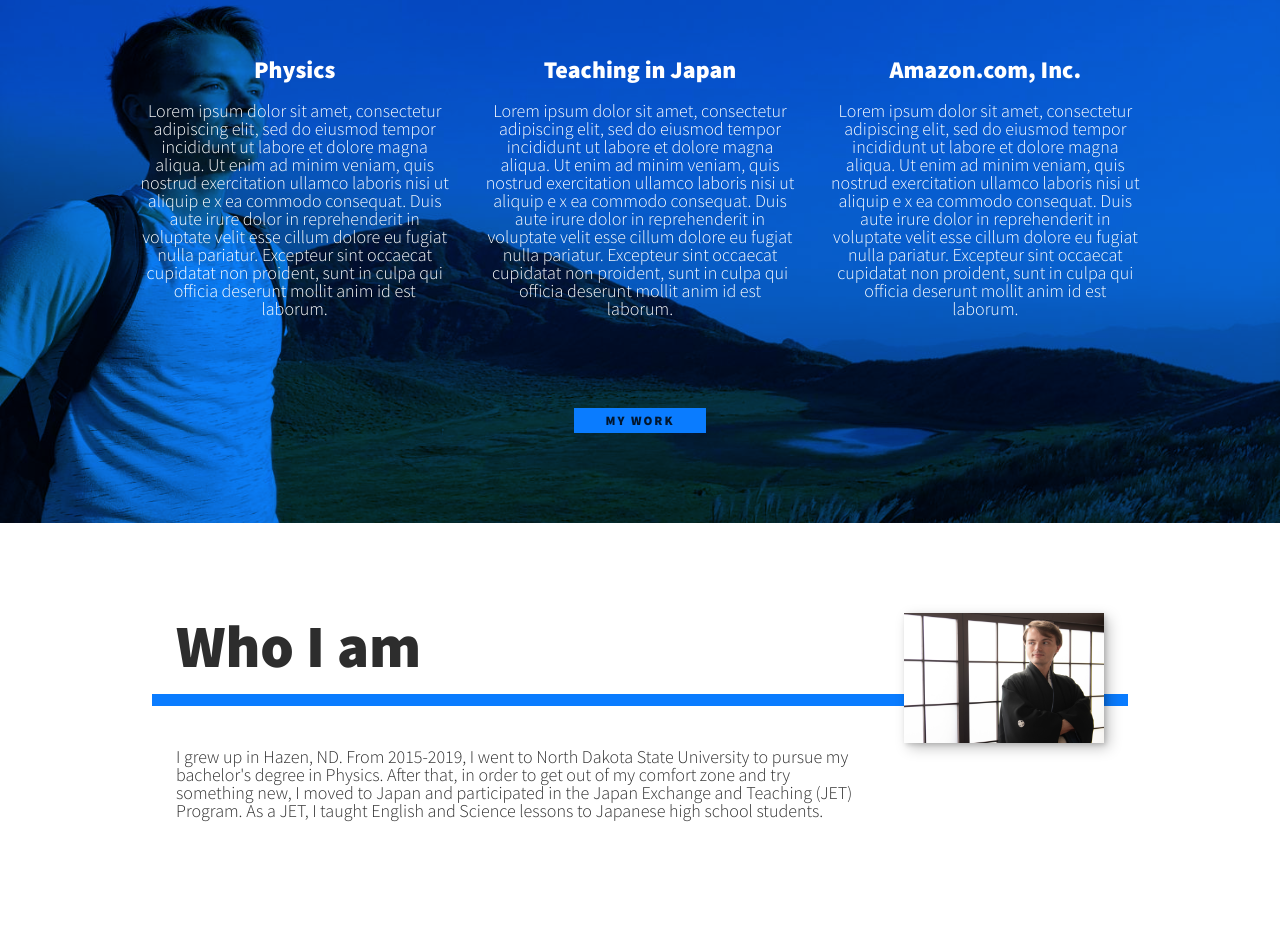
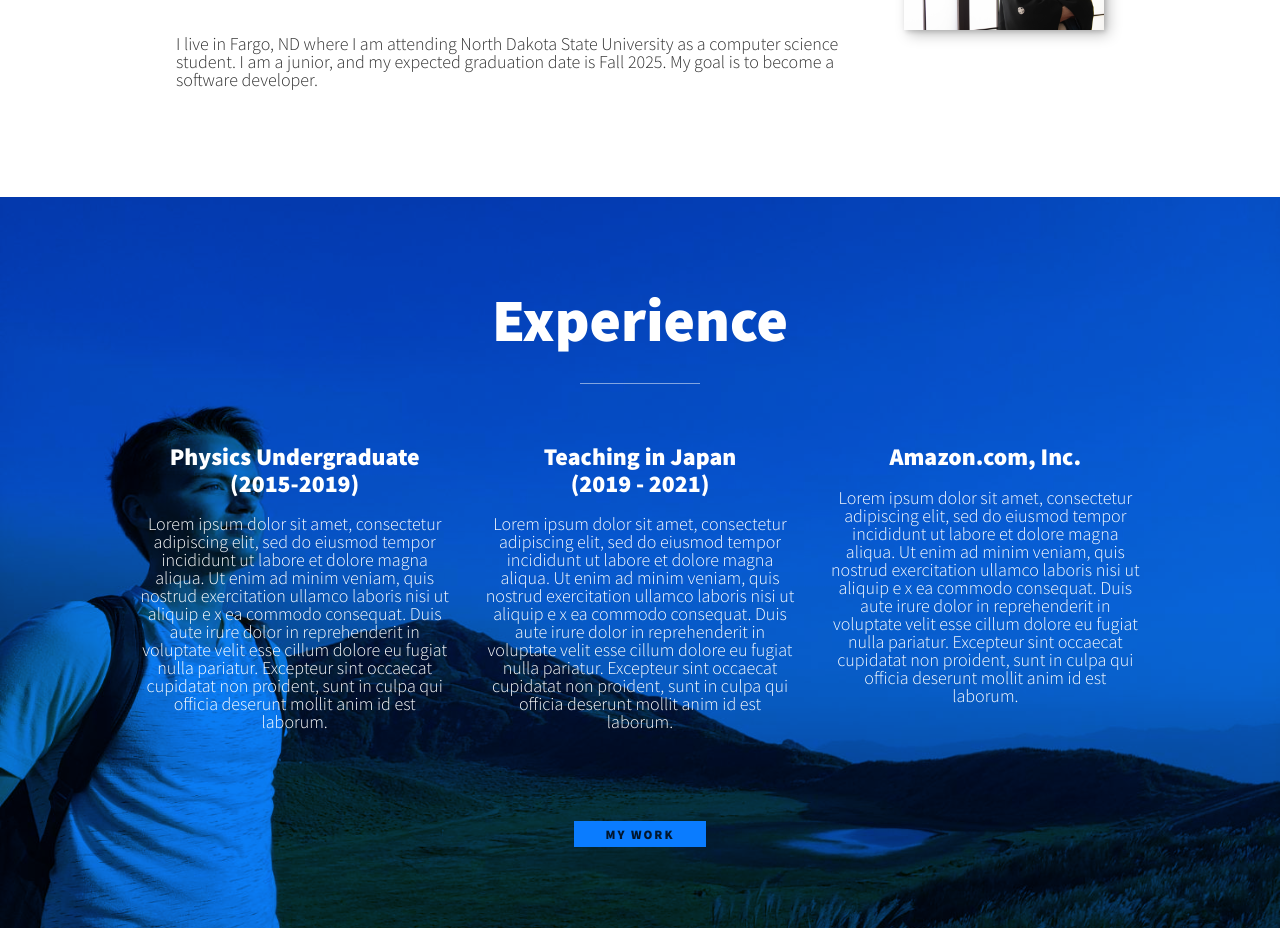
Before and after one commit to matthewkurtti/matthewkurtti.github.io, a plain HTML site: page index.html in a window 1280 px wide. Shown: the part 642-1570 px from the top of the page. Drawn offline with nearby package versions, Linux system fonts and the light colour scheme.

Commit message:
put about me section before background section

```diff
--- a/index.html
+++ b/index.html
@@ -44,12 +44,29 @@
       <img src="images/job-pic-3.png" alt="headshot" class="intro__img">
     </section>
 
+    <!--About me-->
+    <section class="about-me" id="about">
+      <h2 class="section__title section__title--about">About me</h2>
+      <p class="section__subtitle section__subtitle--about"></p>
+
+      <div class="about-me__body">
+        <p>I live in Fargo, ND where I am attending North Dakota State University as a computer science student.
+          I am a junior, and my expected graduation date is Fall 2025.
+          My goal is to become a software developer.
+        </p>
+        <p></p>
+      </div>
+
+      <img src="images/hakama-wedding-3-edit.png" alt="posing with hakama" class="about-me__img">
+
+    </section>
+
     <!--My services-->
     <section class="my-services" id="services">
-      <h2 class="section__title section__title--services">Background</h2>
+      <h2 class="section__title section__title--services">Experience</h2>
       <div class="services">
         <div class="service">
-          <h3>Physics</h3>
+          <h3>Physics Undergraduate <br>(2015-2019)</h3>
           <p>Lorem ipsum dolor sit amet, consectetur adipiscing elit, sed do eiusmod tempor incididunt ut labore
              et dolore magna aliqua. Ut enim ad minim veniam, quis nostrud exercitation ullamco laboris nisi ut aliquip e
              x ea commodo consequat. Duis aute irure dolor in reprehenderit in voluptate velit esse cillum dolore eu fugiat nulla pariatur.
@@ -57,7 +74,7 @@
         </div> <!-- / service  -->
 
         <div class="service">
-          <h3>Teaching in Japan</h3>
+          <h3>Teaching in Japan <br> (2019 - 2021) </h3>
           <p>Lorem ipsum dolor sit amet, consectetur adipiscing elit, sed do eiusmod tempor incididunt ut labore
             et dolore magna aliqua. Ut enim ad minim veniam, quis nostrud exercitation ullamco laboris nisi ut aliquip e
             x ea commodo consequat. Duis aute irure dolor in reprehenderit in voluptate velit esse cillum dolore eu fugiat nulla pariatur.
@@ -77,22 +94,7 @@
       <a href="#work" class="btn">My Work</a>
     </section>
 
-    <!--About me-->
-    <section class="about-me" id="about">
-      <h2 class="section__title section__title--about">Who I am</h2>
-      <p class="section__subtitle section__subtitle--about"></p>
 
-      <div class="about-me__body">
-        <p>I grew up in Hazen, ND. From 2015-2019, I went to North Dakota State University to pursue my bachelor's degree in Physics.
-          After that, in order to get out of my comfort zone and try something new, I moved to Japan and participated in the Japan Exchange and Teaching (JET) Program.
-          As a JET, I taught English and Science lessons to Japanese high school students.
-        </p>
-        <p></p>
-      </div>
-
-      <img src="images/hakama-wedding-3-edit.png" alt="posing with hakama" class="about-me__img">
-
-    </section>
 
     <!--My Work-->
     <section class="my-work" id="work">
```
